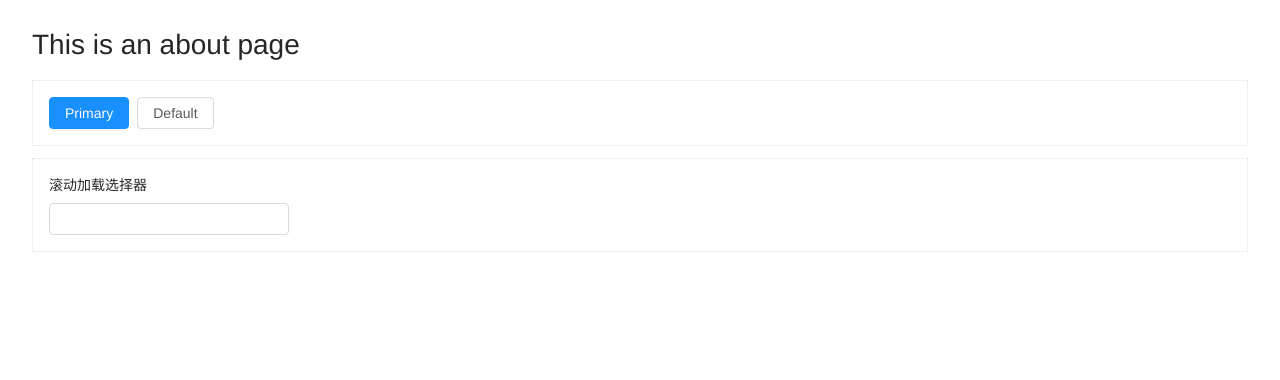
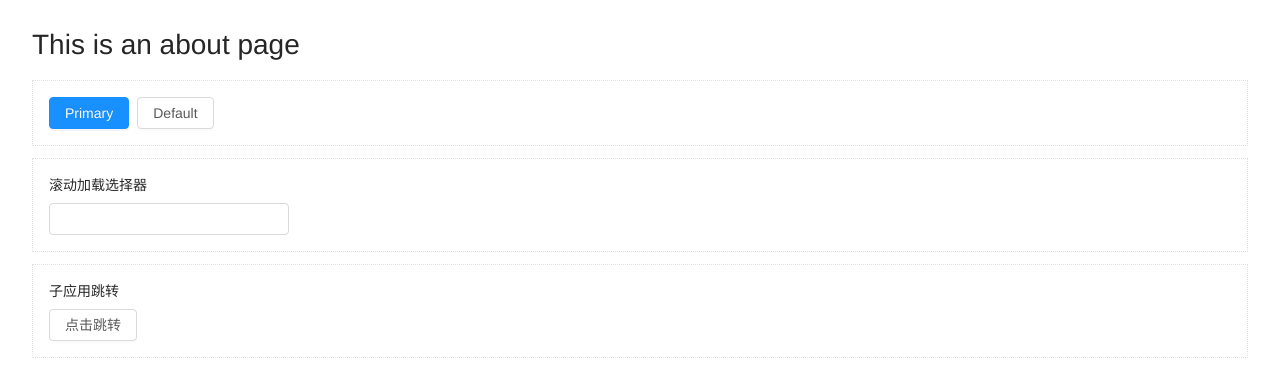
Before and after one commit to levinhax/qiankun-micro-vue2, a Vue app: page /about in a window 1280 px wide. Shown: the top 380 px of the page. Built offline with nearby package versions, Linux system fonts and the light colour scheme.

Commit message:
feat: 子应用跳转

```diff
--- a/src/views/About.vue
+++ b/src/views/About.vue
@@ -13,6 +13,10 @@
           {{ d.label }}
         </a-select-option>
       </a-select>
+    </div>
+    <div class="item-content router-content">
+      <h4>子应用跳转</h4>
+      <a-button @click="handleToMicro2App">点击跳转</a-button>
     </div>
   </div>
 </template>
@@ -125,6 +129,13 @@ export default {
         this.getOptionsData(this.data_SelectPageIndex, this.data_SelectPageSize);
       }
     },
+    handleToMicro2App() {
+      const fromView = 'micro1';
+      const state = {};
+      const title = '';
+      const url = `/micro2/about?fromView=${fromView}`;
+      history.pushState(state, title, url);
+    },
   },
 };
 </script>
```
